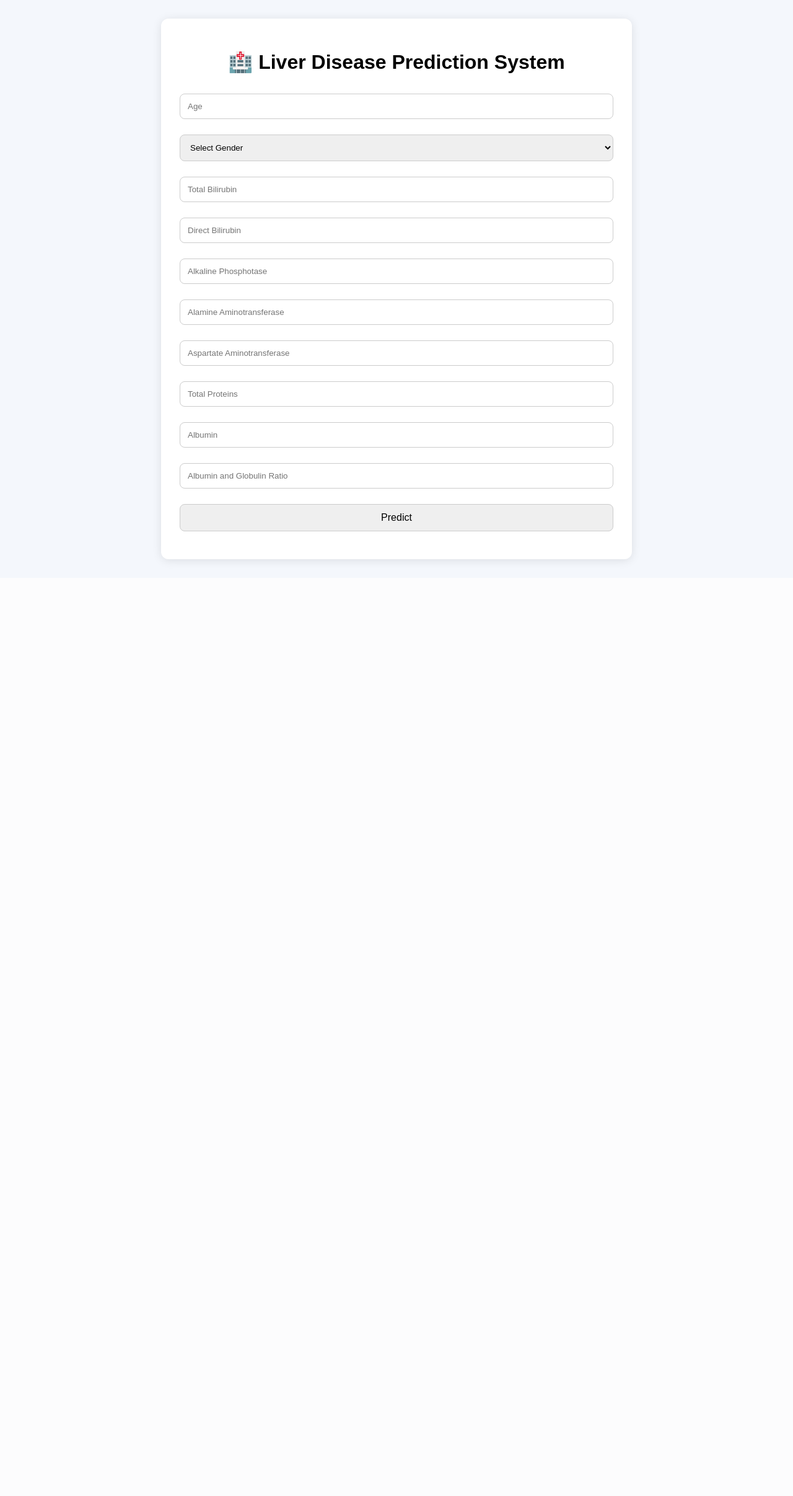
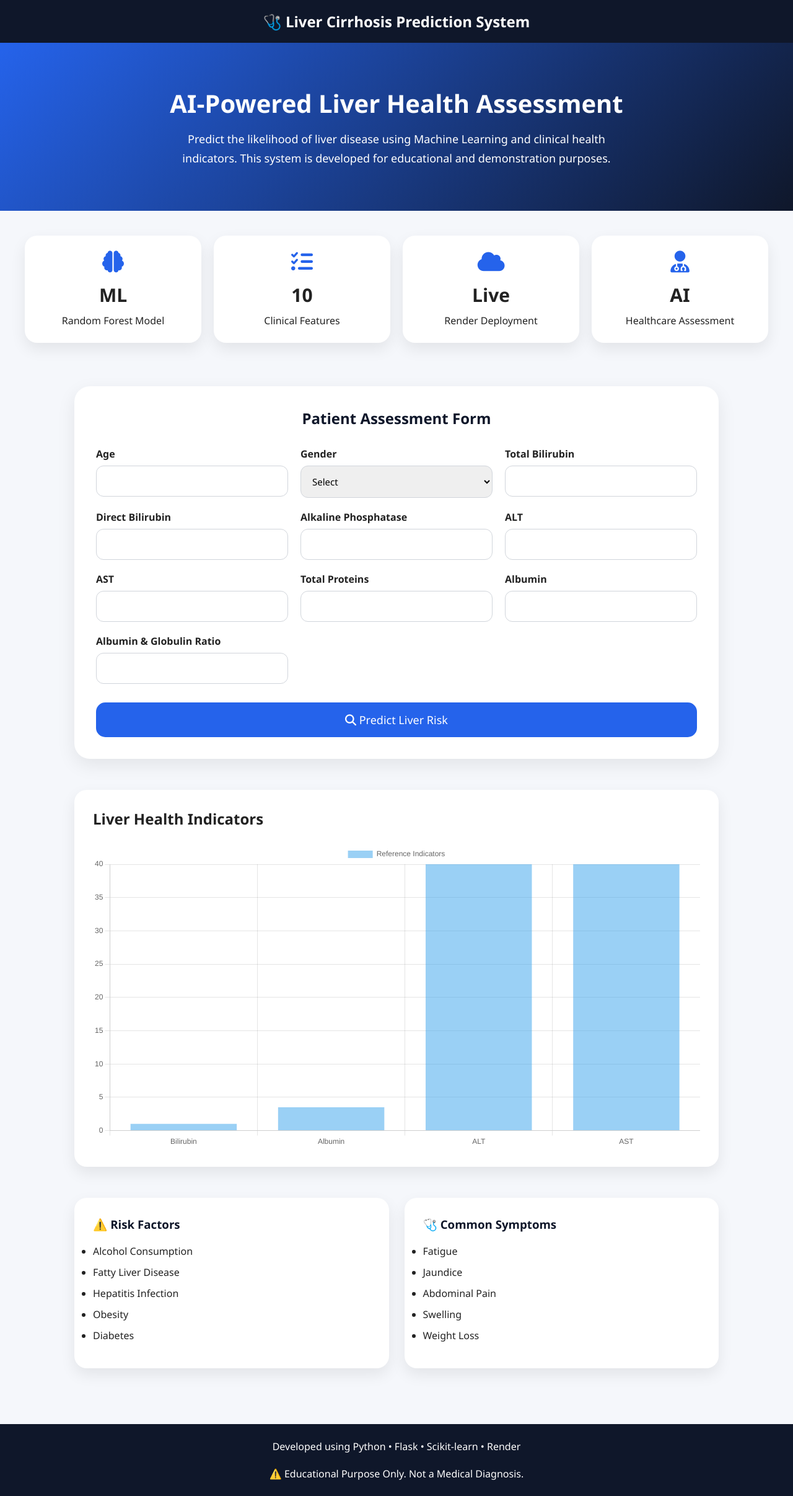
Before and after one commit to Veera9966148/revolutionizing-liver-care-predicting-liver-cirrhosis-using-advanced-machine-learning-techniques, a Flask app: page / in a window 1280 px wide. Shown: the whole page at 62% size. Before the commit the page ends 911 px from the top, so only its background shows below. Run offline with Flask 3, Linux system fonts and the light colour scheme.

Commit message:
Update index.html for Liver Cirrhosis Prediction System

```diff
--- a/Document/project files/templates/index.html
+++ b/Document/project files/templates/index.html
@@ -1,154 +1,543 @@
 <!DOCTYPE html>
-<html>
+<html lang="en">
 <head>
-    <title>Liver Disease Prediction</title>
+<meta charset="UTF-8">
+<meta name="viewport" content="width=device-width, initial-scale=1.0">
+
+<title>Liver Cirrhosis Prediction System</title>
+
+<link
+href="https://cdnjs.cloudflare.com/ajax/libs/font-awesome/6.5.2/css/all.min.css"
+rel="stylesheet">
+
+<script src="https://cdn.jsdelivr.net/npm/chart.js"></script>
 
 <style>
-        body {
-            font-family: Arial, sans-serif;
-            background: #f4f7fc;
-            margin: 0;
-            padding: 30px;
+
+*{
+    margin:0;
+    padding:0;
+    box-sizing:border-box;
+    font-family:Segoe UI,sans-serif;
 }
 
-        .container {
-            max-width: 700px;
-            margin: auto;
-            background: white;
-            padding: 30px;
-            border-radius: 12px;
-            box-shadow: 0px 2px 15px rgba(0,0,0,0.1);
+body{
+    background:#f5f7fb;
+    color:#222;
 }
 
-        h1 {
-            text-align: center;
+/* NAVBAR */
+
+nav{
+    background:#0f172a;
+    color:white;
+    padding:18px;
+    text-align:center;
+    font-size:24px;
+    font-weight:bold;
 }
 
-        input, select, button {
-            width: 100%;
-            padding: 12px;
-            margin-top: 10px;
-            margin-bottom: 15px;
-            border-radius: 8px;
-            border: 1px solid #ccc;
-            box-sizing: border-box;
+/* HERO */
+
+.hero{
+    background:
+    linear-gradient(
+    135deg,
+    #2563eb,
+    #0f172a);
+
+    color:white;
+    text-align:center;
+    padding:70px 20px;
 }
 
-        button {
-            cursor: pointer;
-            font-size: 16px;
+.hero h1{
+    font-size:40px;
+    margin-bottom:15px;
 }
 
-        .result {
-            margin-top: 20px;
-            padding: 15px;
-            border-radius: 8px;
-            background: #eef7ee;
+.hero p{
+    max-width:700px;
+    margin:auto;
+    line-height:1.7;
+    font-size:18px;
 }
 
-        .error {
-            margin-top: 20px;
-            padding: 15px;
-            border-radius: 8px;
-            background: #ffeaea;
+/* STATS */
+
+.stats{
+    display:grid;
+    grid-template-columns:
+    repeat(auto-fit,minmax(220px,1fr));
+    gap:20px;
+    padding:40px;
 }
+
+.card{
+    background:white;
+    padding:25px;
+    border-radius:20px;
+    text-align:center;
+    box-shadow:
+    0 10px 25px rgba(0,0,0,.08);
+
+    transition:.3s;
+}
+
+.card:hover{
+    transform:translateY(-8px);
+}
+
+.card i{
+    font-size:35px;
+    color:#2563eb;
+    margin-bottom:15px;
+}
+
+.card h2{
+    font-size:30px;
+    margin-bottom:10px;
+}
+
+/* FORM */
+
+.container{
+    max-width:1100px;
+    margin:auto;
+    padding:30px;
+}
+
+.form-card{
+    background:white;
+    border-radius:25px;
+    padding:35px;
+    box-shadow:
+    0 10px 30px rgba(0,0,0,.08);
+}
+
+.form-title{
+    text-align:center;
+    margin-bottom:30px;
+    color:#0f172a;
+}
+
+.grid{
+    display:grid;
+    grid-template-columns:
+    repeat(auto-fit,minmax(250px,1fr));
+    gap:20px;
+}
+
+label{
+    display:block;
+    margin-bottom:8px;
+    font-weight:600;
+}
+
+input,
+select{
+    width:100%;
+    padding:14px;
+    border:1px solid #d1d5db;
+    border-radius:12px;
+    font-size:15px;
+}
+
+input:focus,
+select:focus{
+    outline:none;
+    border-color:#2563eb;
+}
+
+button{
+    width:100%;
+    padding:16px;
+    margin-top:30px;
+    border:none;
+    border-radius:15px;
+    background:#2563eb;
+    color:white;
+    font-size:18px;
+    cursor:pointer;
+    transition:.3s;
+}
+
+button:hover{
+    background:#1d4ed8;
+}
+
+/* RESULT */
+
+.result{
+    margin-top:30px;
+    padding:25px;
+    border-radius:18px;
+    text-align:center;
+    font-size:18px;
+    font-weight:600;
+}
+
+.success{
+    background:#dcfce7;
+    color:#166534;
+}
+
+.warning{
+    background:#fef3c7;
+    color:#92400e;
+}
+
+.error{
+    background:#fee2e2;
+    color:#991b1b;
+}
+
+/* CHARTS */
+
+.chart-section{
+    margin-top:50px;
+}
+
+.chart-card{
+    background:white;
+    padding:30px;
+    border-radius:20px;
+    box-shadow:
+    0 10px 25px rgba(0,0,0,.08);
+}
+
+/* INFO */
+
+.info{
+    display:grid;
+    grid-template-columns:
+    repeat(auto-fit,minmax(300px,1fr));
+
+    gap:25px;
+    margin-top:50px;
+}
+
+.info-card{
+    background:white;
+    padding:30px;
+    border-radius:20px;
+    box-shadow:
+    0 10px 25px rgba(0,0,0,.08);
+}
+
+.info-card h3{
+    margin-bottom:20px;
+    color:#0f172a;
+}
+
+.info-card li{
+    margin-bottom:12px;
+}
+
+/* FOOTER */
+
+footer{
+    margin-top:60px;
+    background:#0f172a;
+    color:white;
+    text-align:center;
+    padding:25px;
+}
+
+.spinner{
+    display:none;
+}
+
+@media(max-width:700px){
+
+.hero h1{
+    font-size:30px;
+}
+
+}
+
 </style>
 </head>
 
 <body>
 
+<nav>
+🩺 Liver Cirrhosis Prediction System
+</nav>
+
+<section class="hero">
+<h1>AI-Powered Liver Health Assessment</h1>
+
+<p>
+Predict the likelihood of liver disease using
+Machine Learning and clinical health indicators.
+This system is developed for educational
+and demonstration purposes.
+</p>
+</section>
+
+<section class="stats">
+
+<div class="card">
+<i class="fa-solid fa-brain"></i>
+<h2>ML</h2>
+<p>Random Forest Model</p>
+</div>
+
+<div class="card">
+<i class="fa-solid fa-list-check"></i>
+<h2>10</h2>
+<p>Clinical Features</p>
+</div>
+
+<div class="card">
+<i class="fa-solid fa-cloud"></i>
+<h2>Live</h2>
+<p>Render Deployment</p>
+</div>
+
+<div class="card">
+<i class="fa-solid fa-user-doctor"></i>
+<h2>AI</h2>
+<p>Healthcare Assessment</p>
+</div>
+
+</section>
+
 <div class="container">
 
-    <h1>🏥 Liver Disease Prediction System</h1>
+<div class="form-card">
 
-    <form action="/predict" method="POST">
+<h2 class="form-title">
+Patient Assessment Form
+</h2>
 
+<form
+action="/predict"
+method="POST"
+onsubmit="return validateForm()">
+
+<div class="grid">
+
+<div>
+<label>Age</label>
 <input type="number"
 name="Age"
-               step="1"
-               min="1"
-               placeholder="Age"
-               value="{{ form.Age if form else '' }}"
+id="Age"
 required>
+</div>
 
+<div>
+<label>Gender</label>
 <select name="Gender" required>
-            <option value="">Select Gender</option>
+<option value="">Select</option>
+<option value="1">Male</option>
+<option value="0">Female</option>
+</select>
+</div>
 
-            <option value="1"
-            {% if form and form.Gender=='1' %}
-            selected
-            {% endif %}>
-                Male
-            </option>
+<div>
+<label>Total Bilirubin</label>
+<input type="number"
+step="0.01"
+name="Total_Bilirubin"
+required>
+</div>
 
-            <option value="0"
-            {% if form and form.Gender=='0' %}
-            selected
-            {% endif %}>
-                Female
-            </option>
-        </select>
+<div>
+<label>Direct Bilirubin</label>
+<input type="number"
+step="0.01"
+name="Direct_Bilirubin"
+required>
+</div>
 
-        <input type="number" step="0.01" name="Total_Bilirubin"
-               placeholder="Total Bilirubin"
-               value="{{ form.Total_Bilirubin if form else '' }}"
+<div>
+<label>Alkaline Phosphatase</label>
+<input type="number"
+step="0.01"
+name="Alkaline_Phosphotase"
 required>
+</div>
 
-        <input type="number" step="0.01" name="Direct_Bilirubin"
-               placeholder="Direct Bilirubin"
-               value="{{ form.Direct_Bilirubin if form else '' }}"
+<div>
+<label>ALT</label>
+<input type="number"
+step="0.01"
+name="Alamine_Aminotransferase"
 required>
+</div>
 
-        <input type="number" step="0.01" name="Alkaline_Phosphotase"
-               placeholder="Alkaline Phosphotase"
-               value="{{ form.Alkaline_Phosphotase if form else '' }}"
+<div>
+<label>AST</label>
+<input type="number"
+step="0.01"
+name="Aspartate_Aminotransferase"
 required>
+</div>
 
-        <input type="number" step="0.01" name="Alamine_Aminotransferase"
-               placeholder="Alamine Aminotransferase"
-               value="{{ form.Alamine_Aminotransferase if form else '' }}"
+<div>
+<label>Total Proteins</label>
+<input type="number"
+step="0.01"
+name="Total_Protiens"
 required>
+</div>
 
-        <input type="number" step="0.01" name="Aspartate_Aminotransferase"
-               placeholder="Aspartate Aminotransferase"
-               value="{{ form.Aspartate_Aminotransferase if form else '' }}"
+<div>
+<label>Albumin</label>
+<input type="number"
+step="0.01"
+name="Albumin"
 required>
+</div>
 
-        <input type="number" step="0.01" name="Total_Protiens"
-               placeholder="Total Proteins"
-               value="{{ form.Total_Protiens if form else '' }}"
+<div>
+<label>Albumin & Globulin Ratio</label>
+<input type="number"
+step="0.01"
+name="Albumin_and_Globulin_Ratio"
 required>
+</div>
 
-        <input type="number" step="0.01" name="Albumin"
-               placeholder="Albumin"
-               value="{{ form.Albumin if form else '' }}"
-               required>
+</div>
 
-        <input type="number" step="0.01"
-               name="Albumin_and_Globulin_Ratio"
-               placeholder="Albumin and Globulin Ratio"
-               value="{{ form.Albumin_and_Globulin_Ratio if form else '' }}"
-               required>
-
-        <button type="submit">
-            Predict
+<button id="btn">
+<i class="fa-solid fa-magnifying-glass"></i>
+Predict Liver Risk
 </button>
 
 </form>
 
 {% if prediction %}
-    <div class="result">
-        <h3>{{ prediction }}</h3>
+<div class="result
+{% if 'Low' in prediction %}
+success
+{% else %}
+warning
+{% endif %}
+">
+{{ prediction }}
 </div>
 {% endif %}
 
 {% if error %}
-    <div class="error">
-        <h3>{{ error }}</h3>
+<div class="result error">
+{{ error }}
 </div>
 {% endif %}
 
 </div>
 
+<div class="chart-section">
+
+<div class="chart-card">
+<h2 style="margin-bottom:25px;">
+Liver Health Indicators
+</h2>
+
+<canvas id="chart"></canvas>
+
+</div>
+</div>
+
+<div class="info">
+
+<div class="info-card">
+
+<h3>
+⚠️ Risk Factors
+</h3>
+
+<ul>
+<li>Alcohol Consumption</li>
+<li>Fatty Liver Disease</li>
+<li>Hepatitis Infection</li>
+<li>Obesity</li>
+<li>Diabetes</li>
+</ul>
+
+</div>
+
+<div class="info-card">
+
+<h3>
+🩺 Common Symptoms
+</h3>
+
+<ul>
+<li>Fatigue</li>
+<li>Jaundice</li>
+<li>Abdominal Pain</li>
+<li>Swelling</li>
+<li>Weight Loss</li>
+</ul>
+
+</div>
+
+</div>
+
+</div>
+
+<footer>
+
+Developed using
+Python • Flask • Scikit-learn • Render
+
+<br><br>
+
+⚠️ Educational Purpose Only.
+Not a Medical Diagnosis.
+
+</footer>
+
+<script>
+
+function validateForm(){
+
+let age =
+document.getElementById("Age").value;
+
+if(age <= 0){
+alert(
+"Age must be greater than zero."
+);
+return false;
+}
+
+document.getElementById("btn")
+.innerHTML =
+"⏳ Predicting...";
+
+return true;
+
+}
+
+new Chart(
+document.getElementById("chart"),
+{
+type:"bar",
+
+data:{
+labels:[
+"Bilirubin",
+"Albumin",
+"ALT",
+"AST"
+],
+
+datasets:[{
+label:"Reference Indicators",
+data:[1,3.5,40,40]
+}]
+},
+
+options:{
+responsive:true
+}
+});
+
+</script>
+
 </body>
 </html>
```
Lines whose indentation alone changed are shown as unchanged.
